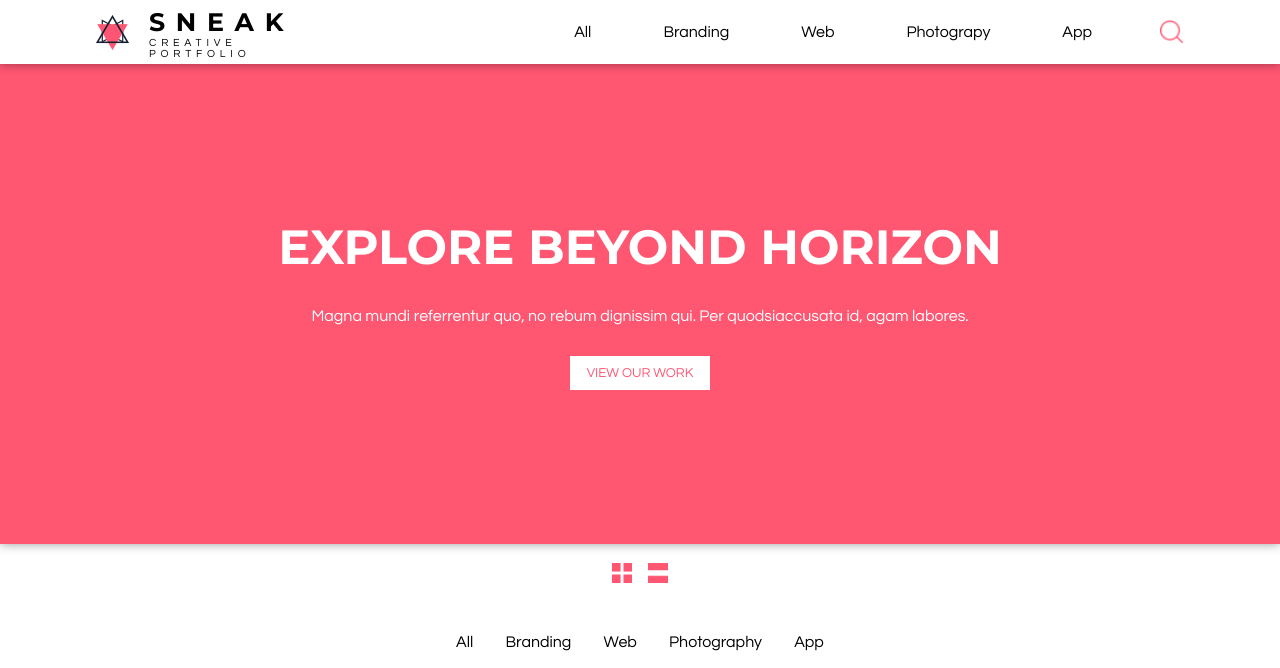
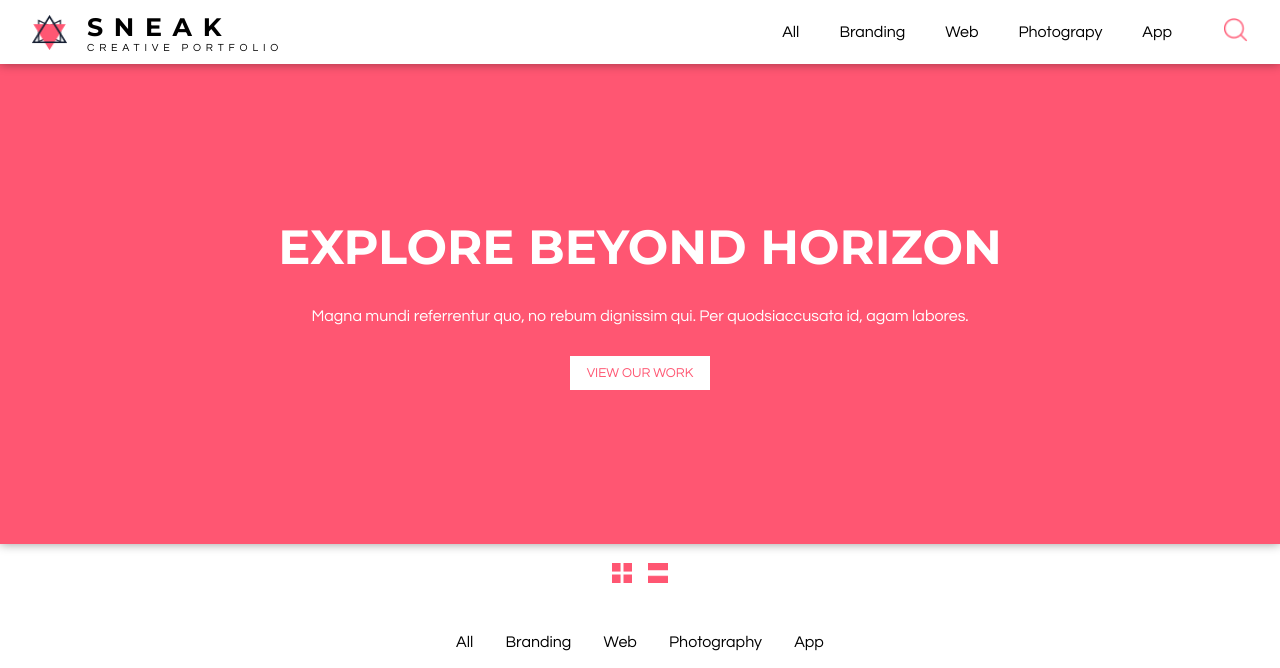
Before and after one commit to JohnAlexanderG/tita_media, a website: page index.html in a window 1280 px wide. Shown: the top 668 px of the page. Drawn offline with Linux system fonts and the light colour scheme.

Commit message:
ajustes en el menú e icono de busqueda.

```diff
--- a/css/style.scss
+++ b/css/style.scss
@@ -27,7 +27,7 @@ header {
     height: 4rem;
     box-shadow: 0px 0px 10px rgba(0, 0, 0, 0.4);
     @media screen and (min-width:1024px) {
-        padding: 0 6rem;
+        padding: 0 2rem;
     }
     .logo {
         display: flex;
@@ -63,6 +63,11 @@ header {
             }
         }
         &__search {
+            @media screen and (min-width:900px) {
+                &--mobile {
+                    display: none;
+                }
+            }
             display: block;
             width: 1.5rem;
             height: 1.5rem;
@@ -85,14 +90,15 @@ header {
         height: calc(100vh - 4rem);
         @media screen and (min-width:900px) {
             position: relative;
+            width: 50%;
             height: auto;
             top: 0;
-            // width: 50%;
+            right: 0;
         }
 
         &__list {
             height: 100%;
-            width: 100%;;
+            width: 100%;
             background-color: rgba(#fff, 0.9);
             display: flex;
             justify-content: center;
@@ -103,7 +109,6 @@ header {
                 flex-direction: row;
                 justify-content: flex-end;
                 width: 100%;
-                height: auto;
             }
         }
 
@@ -119,12 +124,12 @@ header {
                 font-weight: normal;
                 font-size: 1rem;
                 margin: 0 0.25rem;
-                padding: 0.8rem 2rem;
+                padding: 0.4rem 1rem;
                 cursor: pointer;
                 &:hover {
                     text-decoration: none;
                     background-color: #ff5672;
-                    padding: 0.8rem 2rem;
+                    padding: 0.4rem 1rem;
                     color: #ffffff;
                 }
             }
--- a/index.html
+++ b/index.html
@@ -27,8 +27,9 @@
                     <li class="list__item">Photograpy</li>
                     <li class="list__item">App</li>
                 </ul>
+                <img class="logo__search hide" src="./img/search.png" alt="alt" />
             </nav>
-            <img class="logo__search" src="./img/search.png" alt="alt" />
+            <img class="logo__search--mobile" src="./img/search.png" alt="alt" />
         </header>
         <section class="slider-wrapper">
             <div class="slider-wrapper__item slider_item">
```
Also changed, not shown: css/style.css, 1 other file.
